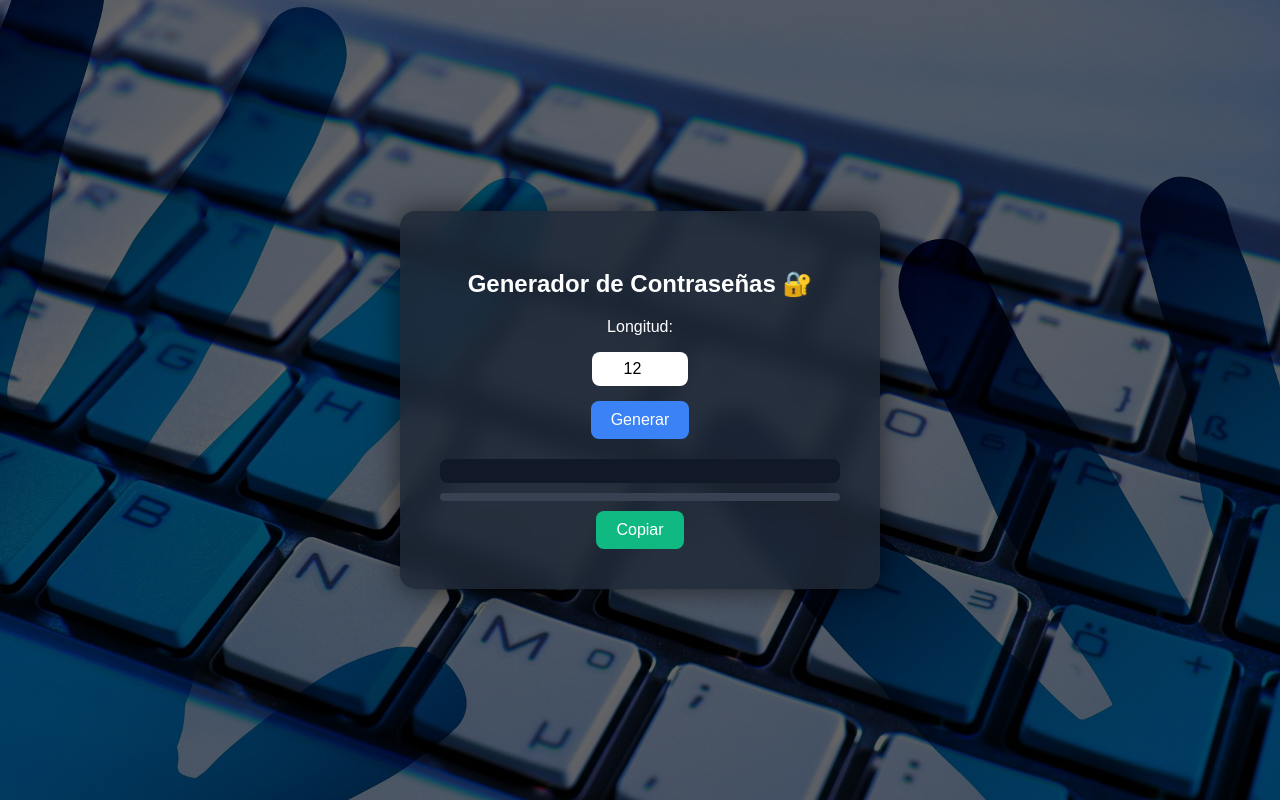
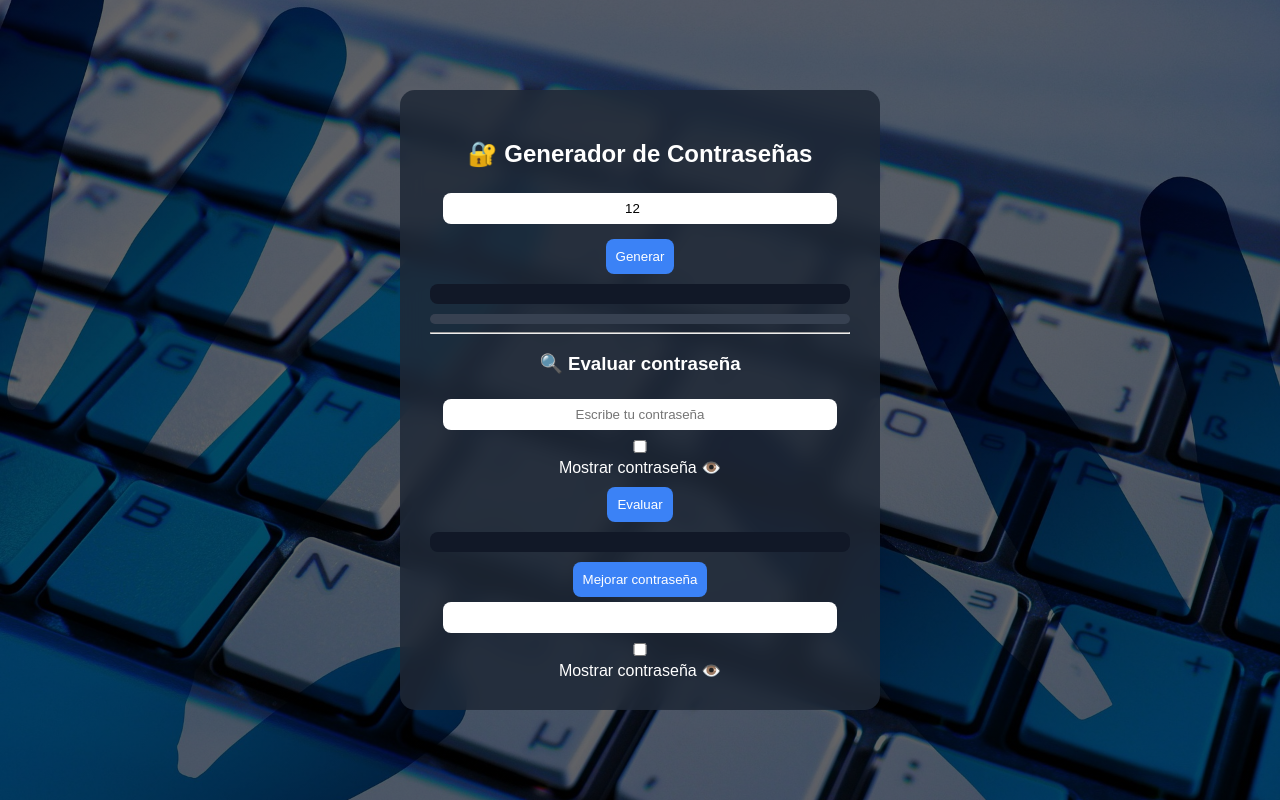
Before and after one commit to Kevin4Calderon/Gestor_contrasena, a FastAPI app: page / in a window 1280 px wide. Run offline with FastAPI, Linux system fonts and the light colour scheme.

Commit message:
Actualización del sistema

```diff
--- a/main.py
+++ b/main.py
@@ -6,14 +6,16 @@ from fastapi import Request
 import secrets
 import string
 import random
+import os
 
 app = FastAPI()
 
-# Carpeta static para imágenes
-app.mount("/static", StaticFiles(directory="static"), name="static")
+BASE_DIR = os.path.dirname(os.path.abspath(__file__))
 
-templates = Jinja2Templates(directory="templates")
+app.mount("/static", StaticFiles(directory=os.path.join(BASE_DIR, "static")), name="static")
+templates = Jinja2Templates(directory=os.path.join(BASE_DIR, "templates"))
 
+# ---------------- GENERADOR ----------------
 def crear_contrasena(longitud=12):
     mayus = string.ascii_uppercase
     minus = string.ascii_lowercase
@@ -35,14 +37,86 @@ def crear_contrasena(longitud=12):
     random.shuffle(password)
     return ''.join(password)
 
+# ---------------- EVALUAR ----------------
+def evaluar_contrasena(password):
+    score = 0
+    sugerencias = []
 
+    # 🔥 SCORE (nivel)
+    if len(password) >= 13:
+        score += 2
+    elif len(password) >= 9:
+        score += 1
+
+    if any(c.isupper() for c in password):
+        score += 1
+    else:
+        sugerencias.append("Agregar mayúsculas")
+
+    if any(c.islower() for c in password):
+        score += 1
+    else:
+        sugerencias.append("Agregar minúsculas")
+
+    if any(c.isdigit() for c in password):
+        score += 1
+    else:
+        sugerencias.append("Agregar números")
+
+    if any(c in string.punctuation for c in password):
+        score += 1
+    else:
+        sugerencias.append("Agregar símbolos")
+
+    # 🔥 SUGERENCIA DE LONGITUD (separada del score)
+    if len(password) < 12:
+        sugerencias.append("Aumentar longitud (mínimo 12)")
+
+    return score, sugerencias
+
+# ---------------- MEJORAR ----------------
+def mejorar_contrasena(password):
+    nueva = list(password)
+
+    if not any(c.isupper() for c in nueva):
+        nueva.append(secrets.choice(string.ascii_uppercase))
+
+    if not any(c.islower() for c in nueva):
+        nueva.append(secrets.choice(string.ascii_lowercase))
+
+    if not any(c.isdigit() for c in nueva):
+        nueva.append(secrets.choice(string.digits))
+
+    if not any(c in string.punctuation for c in nueva):
+        nueva.append(secrets.choice(string.punctuation))
+
+    while len(nueva) < 12:
+        nueva.append(secrets.choice(string.ascii_letters + string.digits + string.punctuation))
+
+    random.shuffle(nueva)
+    return ''.join(nueva)
+
+# ---------------- RUTAS ----------------
 @app.get("/", response_class=HTMLResponse)
 def home(request: Request):
-    return templates.TemplateResponse("index.html", {"request": request})
-
+    return templates.TemplateResponse(
+        request=request,
+        name="index.html",
+        context={"request": request}
+    )
 
 @app.get("/generar")
 def generar(longitud: int = 12):
     if longitud < 4:
         return {"password": "La longitud mínima es 4"}
     return {"password": crear_contrasena(longitud)}
+
+@app.get("/evaluar")
+def evaluar(password: str):
+    score, sugerencias = evaluar_contrasena(password)
+    return {"score": score, "sugerencias": sugerencias}
+
+@app.get("/mejorar")
+def mejorar(password: str):
+    nueva = mejorar_contrasena(password)
+    return {"password_mejorada": nueva}
--- a/templates/index.html
+++ b/templates/index.html
@@ -3,6 +3,7 @@
 <head>
 <meta charset="UTF-8">
 <title>Generador Seguro 🔐</title>
+
 <style>
 body {
     margin: 0;
@@ -14,64 +15,52 @@
 
     background-size: cover;
     background-position: center;
-            background-repeat: no-repeat;
-
+    height: 100vh;
+    color: white;
     display: flex;
     justify-content: center;
     align-items: center;
-            height: 100vh;
-            color: white;
 }
 
 .card {
-            background: rgba(31, 41, 55, 0.85);
+    background: rgba(31,41,55,0.85);
     backdrop-filter: blur(10px);
-            padding: 40px;
+    padding: 30px;
     border-radius: 15px;
-            width: 400px;
+    width: 420px;
     text-align: center;
-            box-shadow: 0 0 30px rgba(0,0,0,0.6);
-        }
-
-        h2 {
-            margin-bottom: 20px;
 }
 
 input {
-            width: 80px;
     padding: 8px;
     border-radius: 8px;
     border: none;
+    margin: 5px;
+    width: 90%;
     text-align: center;
-            font-size: 16px;
 }
 
 button {
-            margin-top: 15px;
-            padding: 10px 20px;
+    margin-top: 10px;
+    padding: 10px;
     border-radius: 8px;
     border: none;
     background: #3b82f6;
     color: white;
-            font-size: 16px;
     cursor: pointer;
-            transition: 0.3s;
-        }
-
-        button:hover {
-            background: #2563eb;
 }
 
 .resultado {
-            margin-top: 20px;
-            padding: 12px;
+    margin-top: 10px;
     background: #111827;
+    padding: 10px;
     border-radius: 8px;
-            word-break: break-all;
+    white-space: pre-line;
 }
 
+/* 🔥 BARRA */
 .barra {
-            height: 8px;
+    height: 10px;
     border-radius: 5px;
     margin-top: 10px;
     background: #374151;
@@ -83,25 +72,16 @@
     width: 0%;
     transition: 0.4s ease;
 }
-
-        .copiar {
-            margin-top: 10px;
-            background: #10b981;
-        }
-
-        .copiar:hover {
-            background: #059669;
-        }
 </style>
 </head>
+
 <body>
 
 <div class="card">
-    <h2>Generador de Contraseñas 🔐</h2>
 
-    <p>Longitud:</p>
+<h2>🔐 Generador de Contraseñas</h2>
+
 <input type="number" id="longitud" value="12" min="4">
-
 <br>
 <button onclick="generar()">Generar</button>
 
@@ -111,27 +91,80 @@
     <div class="fuerza" id="fuerza"></div>
 </div>
 
-    <button class="copiar" onclick="copiar()">Copiar</button>
+<hr>
+
+<h3>🔍 Evaluar contraseña</h3>
+
+<input type="password" id="inputPassword" placeholder="Escribe tu contraseña">
+
+<label>
+    <input type="checkbox" onclick="togglePassword('inputPassword')">
+    Mostrar contraseña 👁️
+</label>
+
+<br>
+<button onclick="evaluar()">Evaluar</button>
+
+<div class="resultado" id="resultadoEval"></div>
+
+<button onclick="mejorar()">Mejorar contraseña</button>
+
+<input type="password" id="passwordMejorada" readonly>
+
+<label>
+    <input type="checkbox" onclick="togglePassword('passwordMejorada')">
+    Mostrar contraseña 👁️
+</label>
+
 </div>
 
 <script>
 async function generar() {
-    const longitud = parseInt(document.getElementById("longitud").value);
-
-    if (longitud < 4) {
-        alert("La longitud mínima es 4");
-        return;
-    }
+    const longitud = document.getElementById("longitud").value;
 
     const response = await fetch(`/generar?longitud=${longitud}`);
     const data = await response.json();
 
-    const password = data.password;
-    document.getElementById("resultado").innerText = password;
+    document.getElementById("resultado").innerText = data.password;
+
+    evaluarFuerza(data.password);
+}
+
+async function evaluar() {
+    const password = document.getElementById("inputPassword").value;
+
+    const response = await fetch(`/evaluar?password=${password}`);
+    const data = await response.json();
+
+    let texto = "Nivel: " + data.score + "/6\n";
+
+    if (data.sugerencias.length > 0) {
+        texto += "Sugerencias:\n- " + data.sugerencias.join("\n- ");
+    } else {
+        texto += "Contraseña segura ✅";
+    }
+
+    document.getElementById("resultadoEval").innerText = texto;
 
     evaluarFuerza(password);
 }
 
+async function mejorar() {
+    const password = document.getElementById("inputPassword").value;
+
+    const response = await fetch(`/mejorar?password=${password}`);
+    const data = await response.json();
+
+    document.getElementById("passwordMejorada").value = data.password_mejorada;
+}
+
+// 👁️ MOSTRAR / OCULTAR
+function togglePassword(id) {
+    const input = document.getElementById(id);
+    input.type = input.type === "password" ? "text" : "password";
+}
+
+// 🔥 BARRA DETALLADA
 function evaluarFuerza(password) {
 
     const longitud = password.length;
@@ -140,36 +173,26 @@ function evaluarFuerza(password) {
     let porcentaje = 0;
     let color = "";
 
-    if (longitud >= 4 && longitud <= 6) {
-        porcentaje = 20;
-        color = "#b91c1c"; // rojo fuerte
+    switch (longitud) {
+        case 4: porcentaje = 10; color = "#7f1d1d"; break;
+        case 5: porcentaje = 15; color = "#991b1b"; break;
+        case 6: porcentaje = 20; color = "#b91c1c"; break;
+        case 7: porcentaje = 30; color = "#ea580c"; break;
+        case 8: porcentaje = 40; color = "#f97316"; break;
+        case 9: porcentaje = 50; color = "#f59e0b"; break;
+        case 10: porcentaje = 60; color = "#eab308"; break;
+        case 11: porcentaje = 75; color = "#a3e635"; break;
+        case 12: porcentaje = 90; color = "#4ade80"; break;
+        default:
+            if (longitud >= 13) {
+                porcentaje = 100;
+                color = "#16a34a"; // 🔥 totalmente segura
             }
-    else if (longitud >= 7 && longitud <= 8) {
-        porcentaje = 40;
-        color = "#f97316"; // naranja suave
-    }
-    else if (longitud >= 9 && longitud <= 10) {
-        porcentaje = 60;
-        color = "#f59e0b"; // naranja medio
-    }
-    else if (longitud >= 11 && longitud <= 12) {
-        porcentaje = 80;
-        color = "#86efac"; // verde claro
-    }
-    else if (longitud >= 13) {
-        porcentaje = 100;
-        color = "#16a34a"; // verde fuerte
     }
 
     barra.style.width = porcentaje + "%";
     barra.style.background = color;
 }
-
-function copiar() {
-    const texto = document.getElementById("resultado").innerText;
-    navigator.clipboard.writeText(texto);
-    alert("Contraseña copiada al portapapeles ✅");
-}
 </script>
 
 </body>
```
Lines whose indentation alone changed are shown as unchanged.
